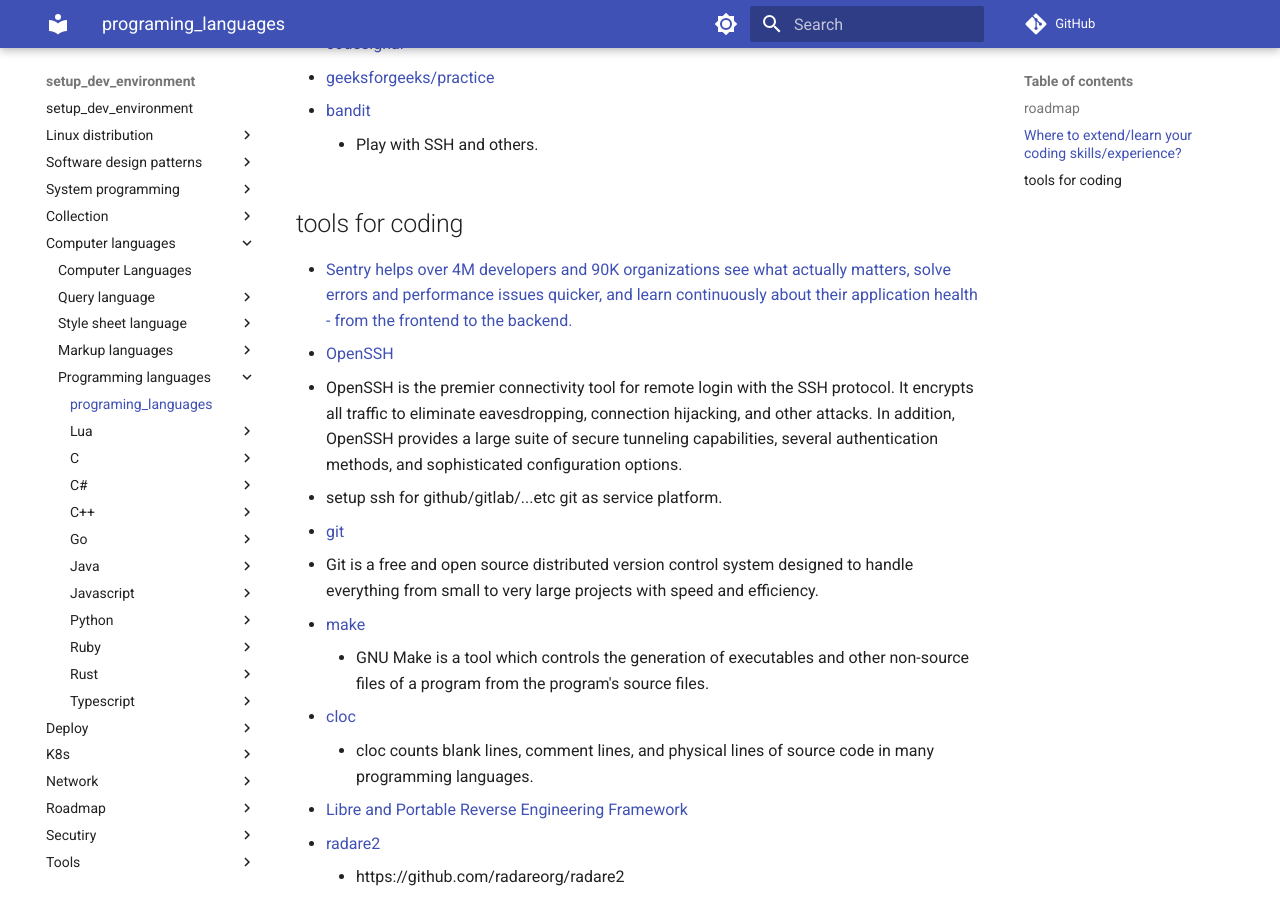
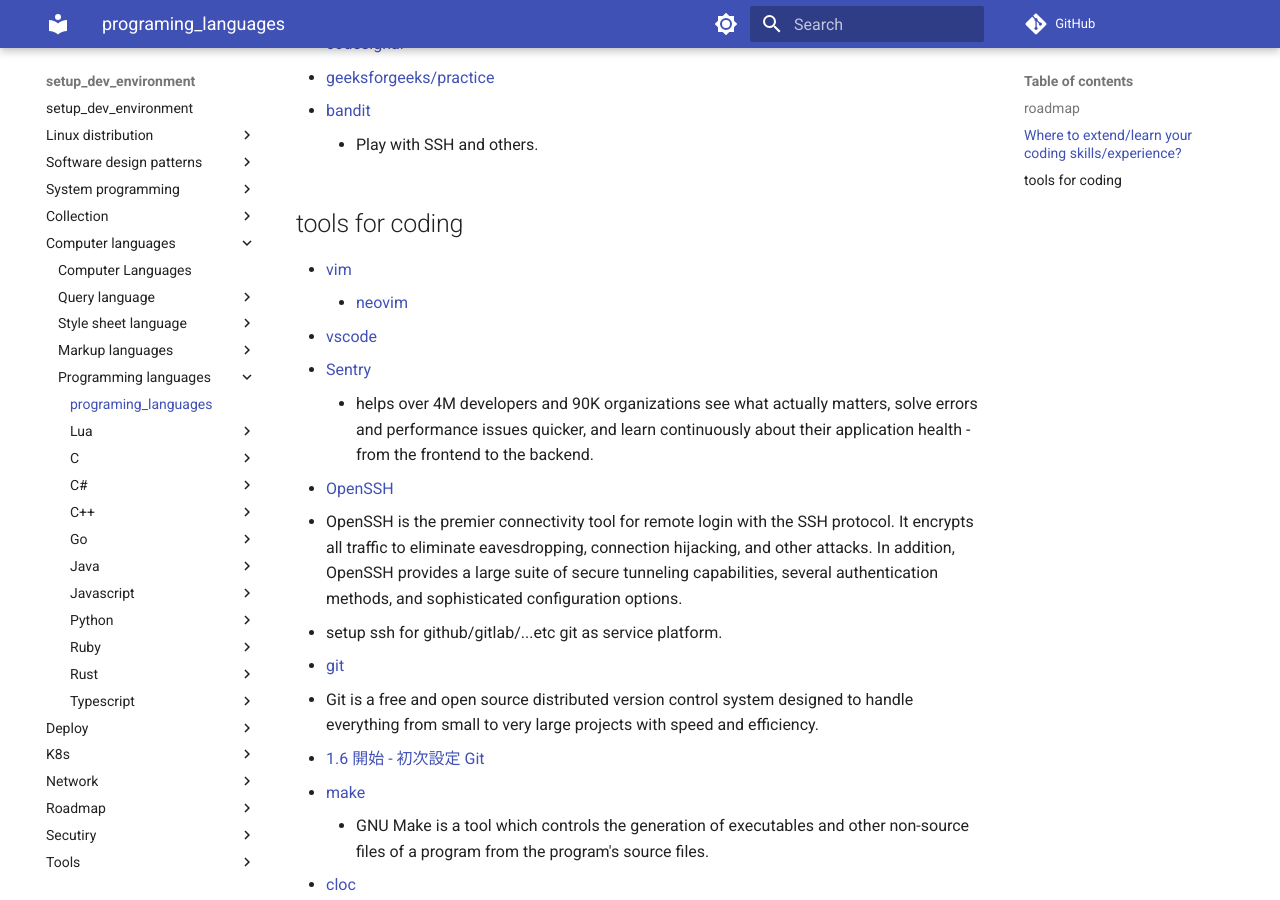
Before and after one commit to hong539/setup_dev_environment, an MkDocs documentation site: the page built from docs/computer languages/programming_languages/programing_languages.md, in a window 1280 px wide and 900 px high, scrolled down 492 px. Built offline with MkDocs 1.6.1 and Material for MkDocs 9.7.7, drawn with Linux system fonts in a browser that asks for light colours; comment, search, counter and statistics services are not loaded.

Commit message:
Update docs

```diff
--- a/docs/computer languages/programming_languages/programing_languages.md
+++ b/docs/computer languages/programming_languages/programing_languages.md
@@ -18,12 +18,17 @@
 
 ## tools for coding
 
-* [Sentry helps over 4M developers and 90K organizations see what actually matters, solve errors and performance issues quicker, and learn continuously about their application health - from the frontend to the backend.](https://sentry.io/welcome/)
+* [vim](https://www.vim.org/)
+    * [neovim](https://neovim.io/)
+* [vscode](https://code.visualstudio.com/)
+* [Sentry](https://sentry.io/welcome/)
+    * helps over 4M developers and 90K organizations see what actually matters, solve errors and performance issues quicker, and learn continuously about their application health - from the frontend to the backend.
 * [OpenSSH](https://www.openssh.com/)
   * OpenSSH is the premier connectivity tool for remote login with the SSH protocol. It encrypts all traffic to eliminate eavesdropping, connection hijacking, and other attacks. In addition, OpenSSH provides a large suite of secure tunneling capabilities, several authentication methods, and sophisticated configuration options.
   * setup ssh for github/gitlab/...etc git as service platform.
 * [git](https://git-scm.com/)
    * Git is a free and open source distributed version control system designed to handle everything from small to very large projects with speed and efficiency.
+   * [1.6 開始 - 初次設定 Git](https://git-scm.com/book/zh-tw/v2/%E9%96%8B%E5%A7%8B-%E5%88%9D%E6%AC%A1%E8%A8%AD%E5%AE%9A-Git)
 * [make](https://www.gnu.org/software/make/)
     * GNU Make is a tool which controls the generation of executables and other non-source files of a program from the program's source files.
 * [cloc](https://github.com/AlDanial/cloc)
```
Also changed, not shown: docs/network/streaming/streaming.md (+4 -3 lines).
